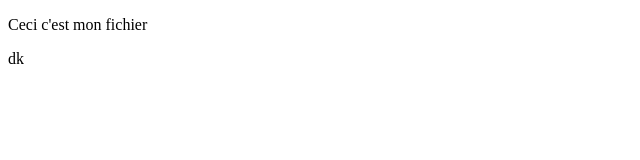
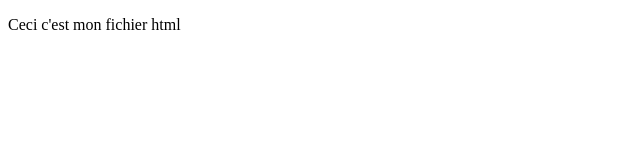
Before and after one commit to TchuipetJunior/TestSiteEvennement, a plain HTML site: page template/junior.html in a window 1280 px wide. Shown: the full height of the page, 0-640 px from the left. Drawn offline with Linux system fonts and the light colour scheme.

Commit message:
commit conflit

```diff
--- a/template/junior.html
+++ b/template/junior.html
@@ -7,8 +7,9 @@
 </head>
 <body>
     <div class="cool">
-        <p>Ceci c'est mon fichier</p>
-        <p>dk</p>
+        <p>Ceci c'est mon fichier html</p>
+
+
     </div>
 </body>
 </html>
```
